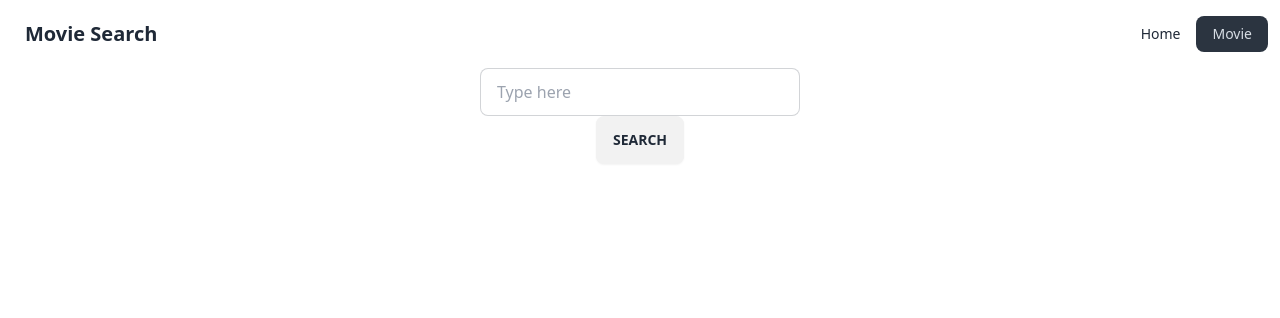
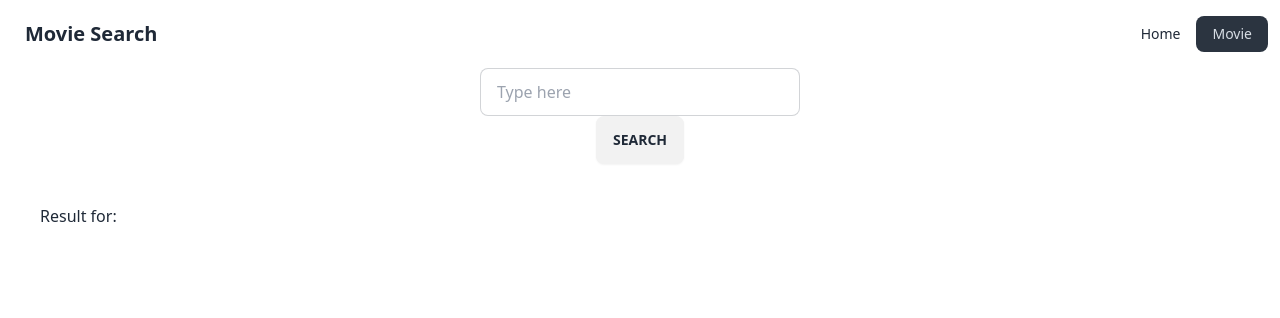
Before and after one commit to tanakAoi/movie-search-app, a React (Vite) app: page /movie in a window 1280 px wide. Shown: the top 318 px of the page. Built offline with nearby package versions, Linux system fonts and the light colour scheme.

Commit message:
feat : add props for search word in result component

```diff
--- a/src/components/ShowResult.tsx
+++ b/src/components/ShowResult.tsx
@@ -2,16 +2,18 @@ import { IMovie } from "../models/IMovie";
 
 interface IShowResultProps {
   movies: IMovie[];
+  searchWord: string;
 }
 
-export const ShowResult = ({ movies }: IShowResultProps) => {
+export const ShowResult = ({ movies, searchWord }: IShowResultProps) => {
   return (
-    <section className="py-10">
+    <section className="p-10">
+        <h1>Result for: {searchWord}</h1>
       <div className="movies flex flex-wrap justify-center gap-8 before:max-w-72 before:w-full before:order-1 after:max-w-72 after:w-full">
         {movies.map((movie) => (
           <div
             key={movie.imdbID}
-            className="max-w-72 flex flex-col items-center justify-end gap-5 pt-8"
+            className="max-w-72 flex flex-col items-center justify-between gap-5 pt-8"
           >
             <img src={movie.Poster} alt={movie.Title} className="rounded-xl" />
             <h3 className="text-lg font-medium text-center">{movie.Title}</h3>
--- a/src/pages/MovieSearch.tsx
+++ b/src/pages/MovieSearch.tsx
@@ -7,8 +7,10 @@ import { ShowResult } from "../components/ShowResult";
 
 export const MovieSearch = () => {
   const [movies, setMovies] = useState<IMovie[]>([]);
+  const [searchWord, setSearchWord] = useState("");
 
   const searchMovies = async (searchWord: string) => {
+    setSearchWord(searchWord)
     const response = await axios.get<IOmdbResponse>(
       `http://www.omdbapi.com/?apikey=${
         import.meta.env.VITE_OMDB_API_KEY
@@ -20,7 +22,7 @@ export const MovieSearch = () => {
   return (
     <div className="min-h-screen">
       <SearchForm search={searchMovies} />
-      <ShowResult movies={movies} />
+      <ShowResult movies={movies} searchWord={searchWord} />
     </div>
   );
 };
```
